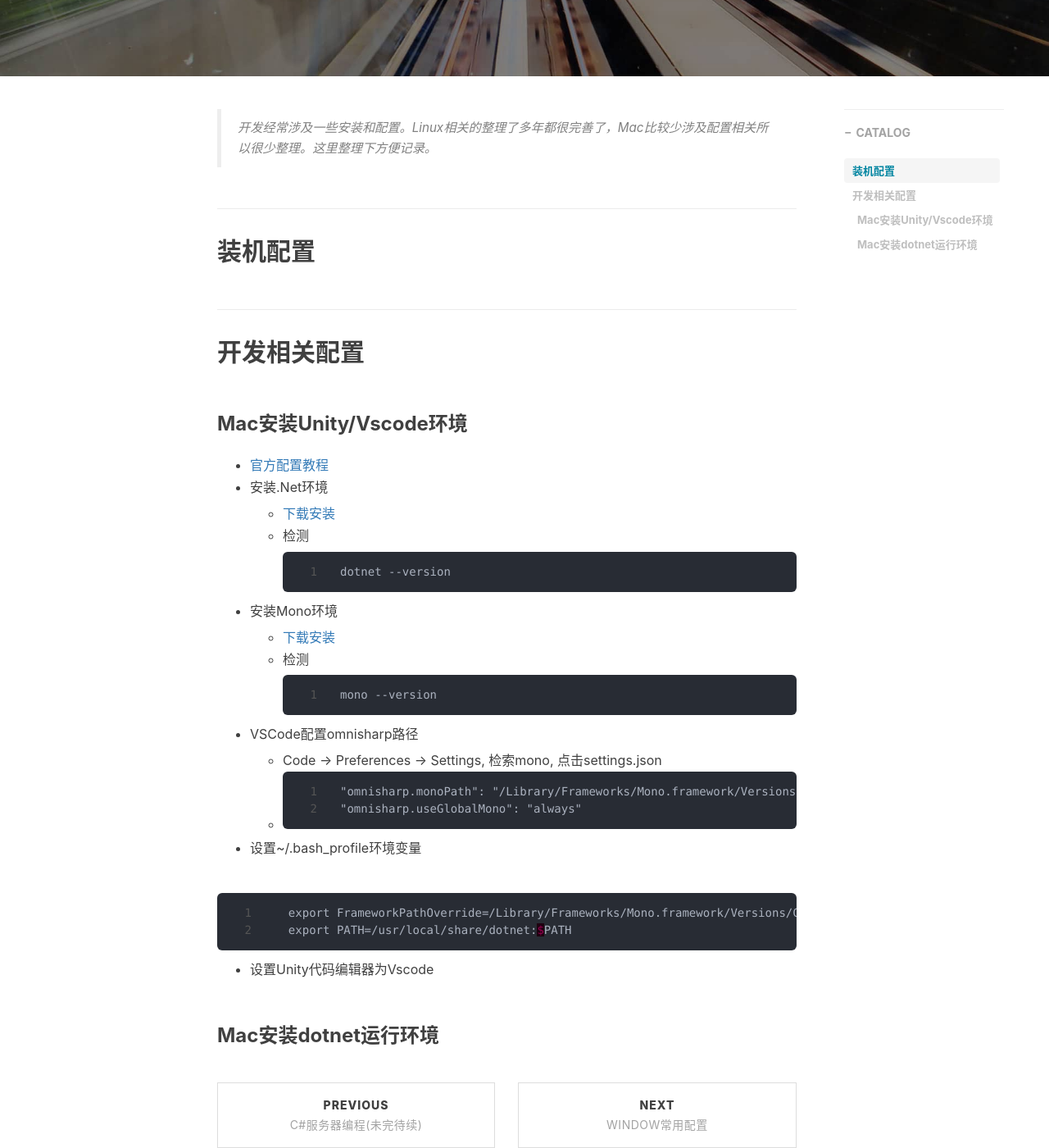
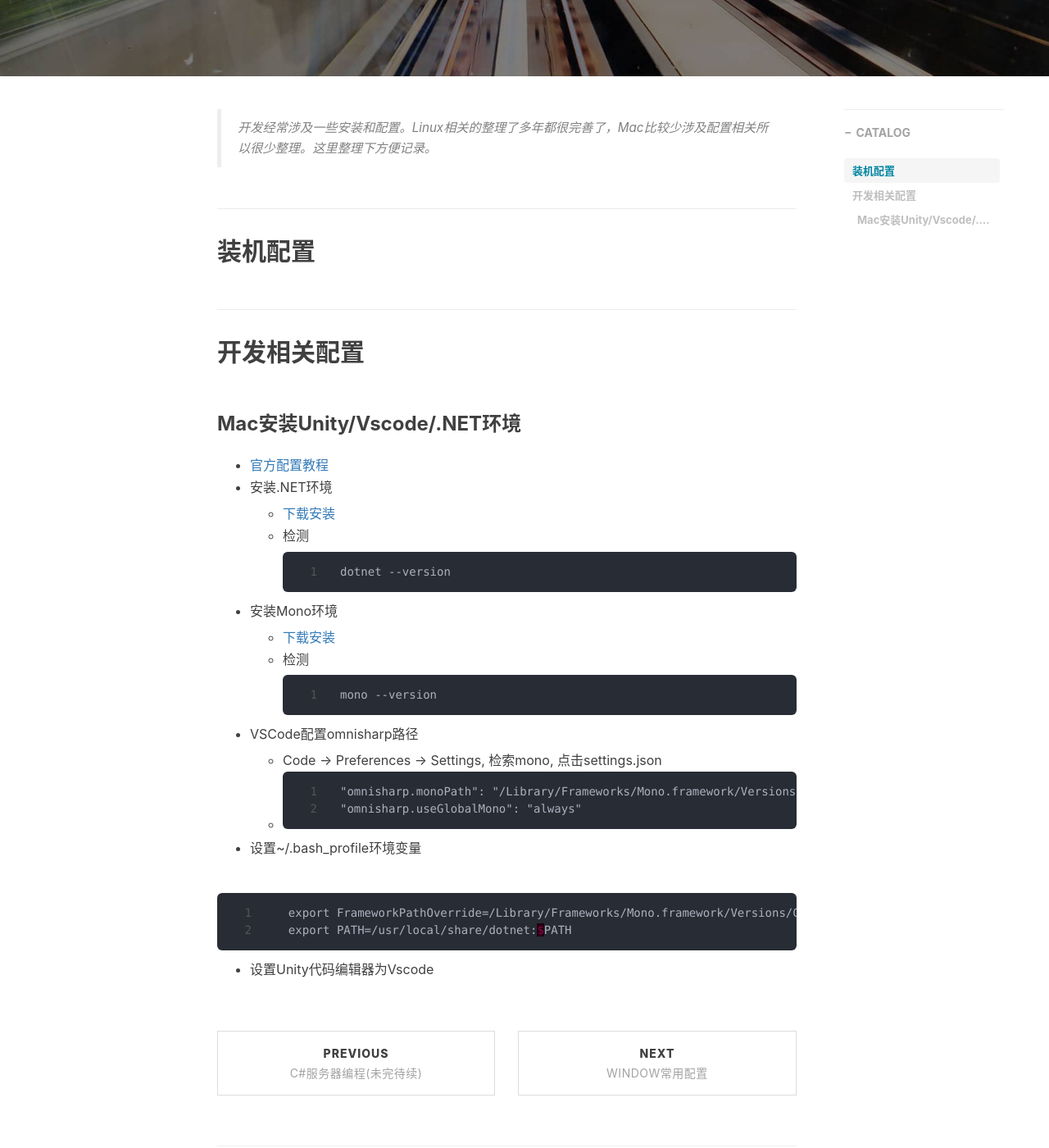
Before and after one commit to gumcstronger/gumcstronger.github.io, a Jekyll site: the page built from _posts/2022/2022-08-24-mac.md, in a window 1280 px wide and 1400 px high, scrolled down 430 px. Shown: the whole window at 82% size. Built offline with Jekyll 4.4.1, drawn with Linux system fonts in a browser that asks for light colours; comment, search, counter and statistics services are not loaded.

Commit message:
Update 2022-08-24-mac.md

````diff
--- a/_posts/2022/2022-08-24-mac.md
+++ b/_posts/2022/2022-08-24-mac.md
@@ -15,10 +15,10 @@ tags:
 
 ## 开发相关配置
 
-### Mac安装Unity/Vscode环境
+### Mac安装Unity/Vscode/.NET环境
 
 * [官方配置教程](https://code.visualstudio.com/docs/other/unity)
-* 安装.Net环境
+* 安装.NET环境
 
   * [下载安装](https://dotnet.microsoft.com/en-us/download)
   * 检测
@@ -49,5 +49,3 @@ tags:
 ```
 
 * 设置Unity代码编辑器为Vscode
-
-### Mac安装dotnet运行环境
````
